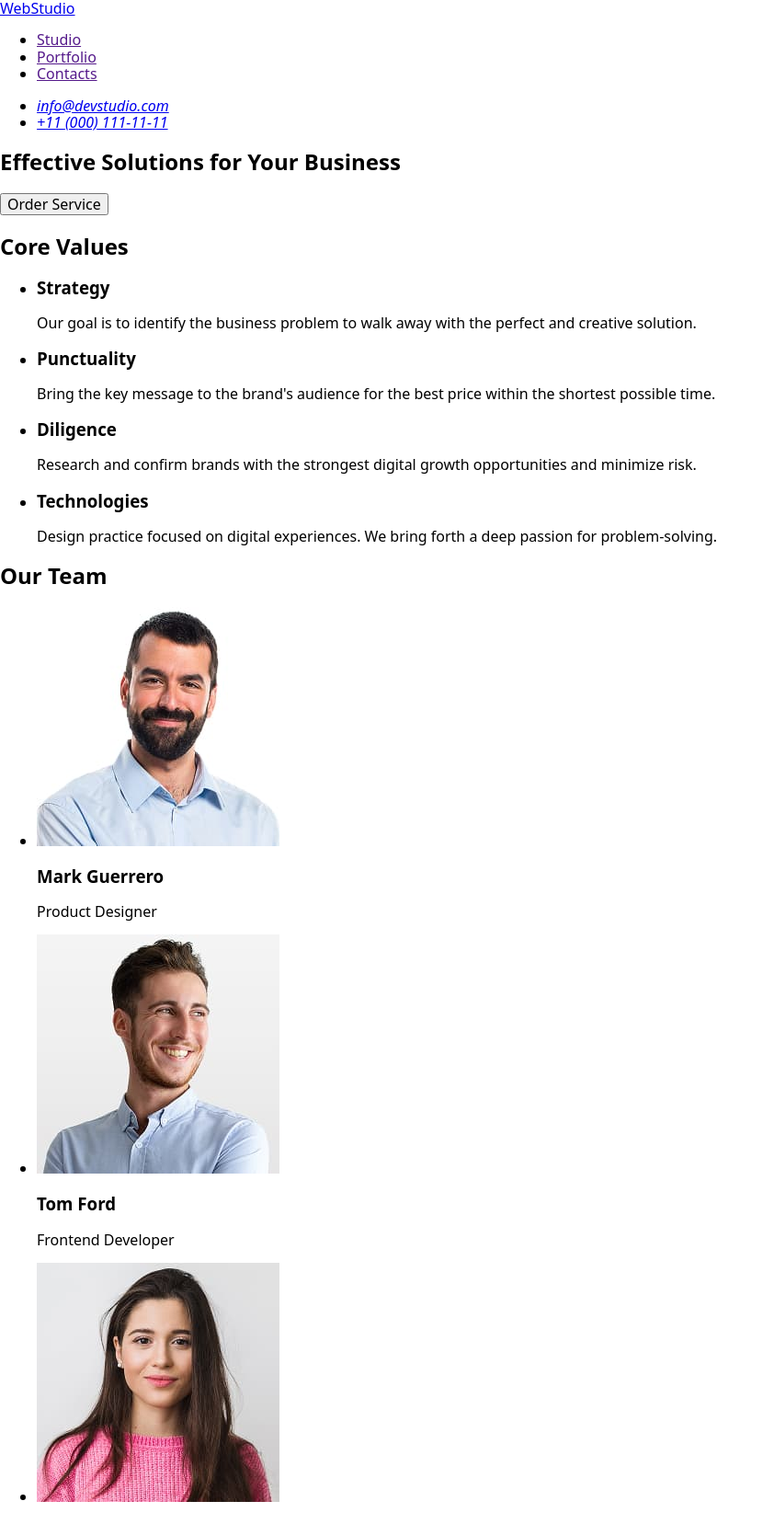
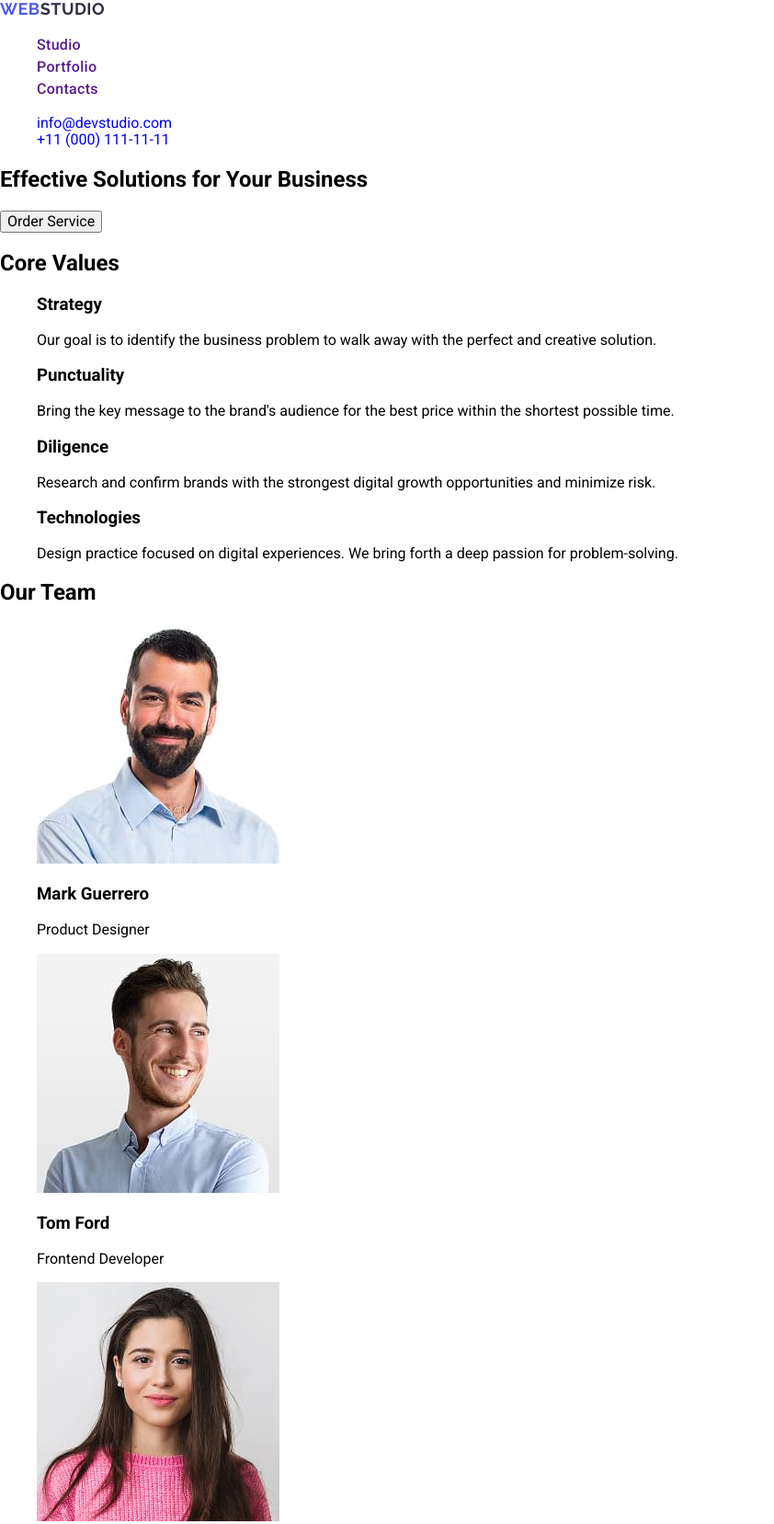
Before and after one commit to Thursday94/goit-markup-hw-02, a plain HTML site: page index.html in a window 1280 px wide. Shown: the top 1657 px of the page at 92% size, without its empty margins (0-842 px from the left). Drawn offline with nearby package versions, Linux system fonts and the light colour scheme.

Commit message:
update index.html add classes

```diff
--- a/css/styles.css
+++ b/css/styles.css
@@ -0,0 +1,47 @@
+body {
+    font-family: "Roboto", sans-serif;
+    font-weight: 400;
+    background-color: #ffffff;
+}
+
+/* Reset default browser styles */
+a {
+    text-decoration: none;
+}
+
+ul {
+    list-style-type: none;
+}
+
+address {
+    font-style: normal;
+}
+/*------------------------------*/
+
+.header-logo {
+    font-family: "Raleway", sans-serif;
+    font-weight: 700;
+    font-size: 18px;
+    line-height: 1.16;
+    letter-spacing: 0.03em;
+    text-transform: uppercase;
+    color: #4d5ae5;
+}
+
+.header-logo-studio {
+    font-family: "Raleway", sans-serif;
+    font-weight: 700;
+    font-size: 18px;
+    line-height: 1.16;
+    letter-spacing: 0.03em;
+    text-transform: uppercase;
+    color: #2e2f42;
+}
+
+.header-nav-list {
+    font-weight: 500;
+    font-size: 16px;
+    line-height: 1.5;
+    letter-spacing: 0.02em;
+    color: #2e2f42;
+}
--- a/index.html
+++ b/index.html
@@ -5,135 +5,139 @@
     <meta name="viewport" content="width=device-width, initial-scale=1.0">
     <title>WebStudio</title>
     <link rel="stylesheet" href="https://cdnjs.cloudflare.com/ajax/libs/modern-normalize/3.0.1/modern-normalize.css">
-    <link rel="stylesheet" href="css/styles.css">
+    <link rel="stylesheet" href="./css/styles.css">
+    <!--Google fonts Roboto and Raleway-->
+    <link rel="preconnect" href="https://fonts.googleapis.com">
+    <link rel="preconnect" href="https://fonts.gstatic.com" crossorigin>
+    <link href="https://fonts.googleapis.com/css2?family=Raleway:wght@700&family=Roboto:wght@400;500;700&display=swap" rel="stylesheet">
 </head>
 
 <body>
-    <header>
-        <nav>
-            <a href="./index.html">WebStudio</a>
-                <ul>
-                    <li>
-                        <a href="">Studio</a>
+    <header class="header">
+        <nav class="header-nav">
+            <a class="header-logo" href="./index.html">Web<span class="header-logo-studio">Studio</span></a>
+                <ul class="header-nav-list">
+                    <li class="header-nav-item">
+                        <a class="header-nav-link" href="">Studio</a>
                     </li>
-                    <li>
-                        <a href="">Portfolio</a>
+                    <li class="header-nav-item">
+                        <a class="header-nav-link" href="">Portfolio</a>
                     </li>
-                    <li>
-                        <a href="">Contacts</a>
+                    <li class="header-nav-item">
+                        <a class="header-nav-link" href="">Contacts</a>
                     </li>
                 </ul>
         </nav>
-        <address>
-            <ul>
-                <li><a href="mailto:info@devstudio.com">info@devstudio.com</a></li>
-                <li><a href="tel:+110001111111">+11 (000) 111-11-11</a></li>
+        <address class="address">
+            <ul class="address-list">
+                <li class="address-item"><a class="address-link" href="mailto:info@devstudio.com">info@devstudio.com</a></li>
+                <li class="address-item"><a class="address-link" href="tel:+110001111111">+11 (000) 111-11-11</a></li>
             </ul>
         </address>
     </header>
 
-    <main>
+    <main class="main">
         <section class="hero">
-            <h1>Effective Solutions for Your Business</h1>
-            <button type="button">Order Service</button>
+            <h1 class="hero-page-title">Effective Solutions for Your Business</h1>
+            <button class="hero-button" type="button">Order Service</button>
         </section>
 
-        <section>
-            <h2>Core Values</h2>
-            <ul>
-                <li>
-                    <h3>Strategy</h3>
-                    <p>Our goal is to identify the business problem to walk away with the perfect
+        <section class="values" >
+            <h2 class="values-title">Core Values</h2>
+            <ul class="values-list">
+                <li class="values-item">
+                    <h3 class="values-item-subtitle">Strategy</h3>
+                    <p class="values-item-text">Our goal is to identify the business problem to walk away with the perfect
                        and creative solution.
                     </p>
                 </li>
-                <li>
-                    <h3>Punctuality</h3>
-                    <p>Bring the key message to the brand's audience for the best price
+                <li class="values-item">
+                    <h3 class="values-item-subtitle">Punctuality</h3>
+                    <p class="values-item-text">Bring the key message to the brand's audience for the best price
                        within the shortest possible time.
                     </p>
                 </li>
-                <li>
-                    <h3>Diligence</h3>
-                    <p>Research and confirm brands with the strongest digital growth opportunities
+                <li class="values-item">
+                    <h3 class="values-item-subtitle">Diligence</h3>
+                    <p class="values-item-text">Research and confirm brands with the strongest digital growth opportunities
                        and minimize risk.
                     </p>
                 </li>
-                <li>
-                    <h3>Technologies</h3>
-                    <p>Design practice focused on digital experiences.
+                <li class="values-item">
+                    <h3 class="values-item-subtitle">Technologies</h3>
+                    <p class="values-item-text">Design practice focused on digital experiences.
                        We bring forth a deep passion for problem-solving.
                     </p>
                 </li>
             </ul>
         </section>
 
-        <section>
-            <h2>Our Team</h2>
-                <ul>
-                    <li>
-                        <img src="./images/1.jpg" alt="Mark Guerrero" width="264" height="260">
-                        <h3>Mark Guerrero</h3>
-                        <p>Product Designer</p>
+        <section class="team">
+            <h2 class="team-title">Our Team</h2>
+                <ul class="team-list">
+                    <li class="team-item">
+                        <img class="team-item-image" src="./images/1.jpg" alt="Mark Guerrero" width="264" height="260">
+                        <h3 class="team-item-name">Mark Guerrero</h3>
+                        <p class="team-item-position">Product Designer</p>
                     </li>
-                    <li>
-                        <img src="./images/2.jpg" alt="Tom Ford" width="264" height="260">
-                        <h3>Tom Ford</h3>
-                        <p>Frontend Developer</p>
+                    <li class="team-item">
+                        <img class="team-item-image" src="./images/2.jpg" alt="Tom Ford" width="264" height="260">
+                        <h3 class="team-item-name">Tom Ford</h3>
+                        <p class="team-item-position">Frontend Developer</p>
                     </li>
-                    <li>
-                        <img src="./images/3.jpg" alt="Camila Garcia" width="264" height="260">
-                        <h3>Camila Garcia</h3>
-                        <p>Marketing</p>
+                    <li class="team-item">
+                        <img class="team-item-image" src="./images/3.jpg" alt="Camila Garcia" width="264" height="260">
+                        <h3 class="team-item-name">Camila Garcia</h3>
+                        <p class="team-item-position">Marketing</p>
                     </li>
-                    <li>
-                        <img src="./images/4.jpg" alt="Daniel Wilson" width="264" height="260">
-                        <h3>Daniel Wilson</h3>
-                        <p>UI Designer</p>
+                    <li class="team-item">
+                        <img class="team-item-image" src="./images/4.jpg" alt="Daniel Wilson" width="264" height="260">
+                        <h3 class="team-item-name">Daniel Wilson</h3>
+                        <p class="team-item-position">UI Designer</p>
                     </li>
                 </ul>
         </section>
 
-        <section>
-            <h2>Our Portfolio</h2>
-                <ul>
-                    <li>
-                        <img src="./images/portfolio-1.jpg" alt="Screens of modern banking app interface in purple theme" width="360" height="300">
-                        <h3>Banking App</h3>
-                        <p>App</p>
+        <section class="portfolio">
+            <h2 class="portfolio-title">Our Portfolio</h2>
+                <ul class="portfolio-list">
+                    <li class="portfolio-item">
+                        <img class="portfolio-item-image" src="./images/portfolio-1.jpg" alt="Screens of modern banking app interface in purple theme" width="360" height="300">
+                        <h3 class="portfolio-item-title">Banking App</h3>
+                        <p class="portfolio-item-type">App</p>
                     </li>
-                    <li>
-                        <img src="./images/portfolio-2.jpg" alt="Smartphone scanning QR code for payment" width="360" height="300">
-                        <h3>Cashless Payment</h3>
-                        <p>Marketing</p>
+                    <li class="portfolio-item">
+                        <img class="portfolio-item-image" src="./images/portfolio-2.jpg" alt="Smartphone scanning QR code for payment" width="360" height="300">
+                        <h3 class="portfolio-item-title">Cashless Payment</h3>
+                        <p class="portfolio-item-type">Marketing</p>
                     </li>
-                    <li>
-                        <img src="./images/portfolio-3.jpg" alt="Website and mobile app interface shown on laptop and smartphone" width="360" height="300">
-                        <h3>Meditation App</h3>
-                        <p>App</p>
+                    <li class="portfolio-item">
+                        <img class="portfolio-item-image" src="./images/portfolio-3.jpg" alt="Website and mobile app interface shown on laptop and smartphone" width="360" height="300">
+                        <h3 class="portfolio-item-title">Meditation App</h3>
+                        <p class="portfolio-item-type">App</p>
                     </li>
-                    <li>
-                        <img src="./images/portfolio-4.jpg" alt="Navigation app interface in a car" width="360" height="300">
-                        <h3>Taxi Service</h3>
-                        <p>Marketing</p>
+                    <li class="portfolio-item">
+                        <img class="portfolio-item-image" src="./images/portfolio-4.jpg" alt="Navigation app interface in a car" width="360" height="300">
+                        <h3 class="portfolio-item-title">Taxi Service</h3>
+                        <p class="portfolio-item-type">Marketing</p>
                     </li>
-                    <li>
-                        <img src="./images/portfolio-5.jpg" alt="Mobile app design with futuristic moon landscapes" width="360" height="300">
-                        <h3>Screen Illustrations</h3>
-                        <p>Design</p>
+                    <li class="portfolio-item">
+                        <img class="portfolio-item-image" src="./images/portfolio-5.jpg" alt="Mobile app design with futuristic moon landscapes" width="360" height="300">
+                        <h3 class="portfolio-item-title">Screen Illustrations</h3>
+                        <p class="portfolio-item-type">Design</p>
                     </li>
-                    <li>
-                        <img src="./images/portfolio-6.jpg" alt="Smiling woman listening to music on her smartphone" width="360" height="300">
-                        <h3>Online Courses</h3>
-                        <p>Marketing</p>
+                    <li class="portfolio-item">
+                        <img class="portfolio-item-image" src="./images/portfolio-6.jpg" alt="Smiling woman listening to music on her smartphone" width="360" height="300">
+                        <h3 class="portfolio-item-title">Online Courses</h3>
+                        <p class="portfolio-item-type">Marketing</p>
                     </li>
                 </ul>
         </section>
     </main>
 
-    <footer>
-        <a href="./index.html">WebStudio</a>
-        <p>Increase the flow of customers and sales for your business
+    <footer class="footer">
+        <a class="footer-logo" href="./index.html">Web<span class="footer-logo-studio">Studio</span></a>
+        <p class="footer-text">Increase the flow of customers and sales for your business
            with digital marketing & growth solutions.
         </p>
     </footer>
```
